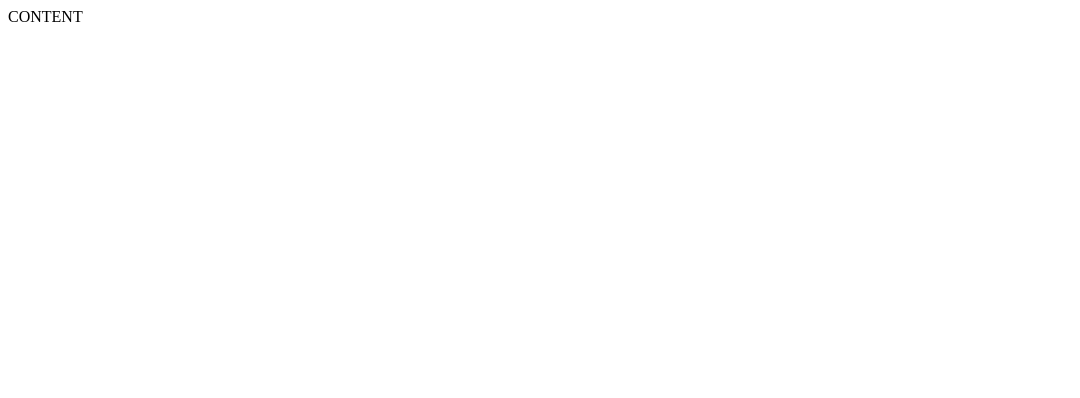
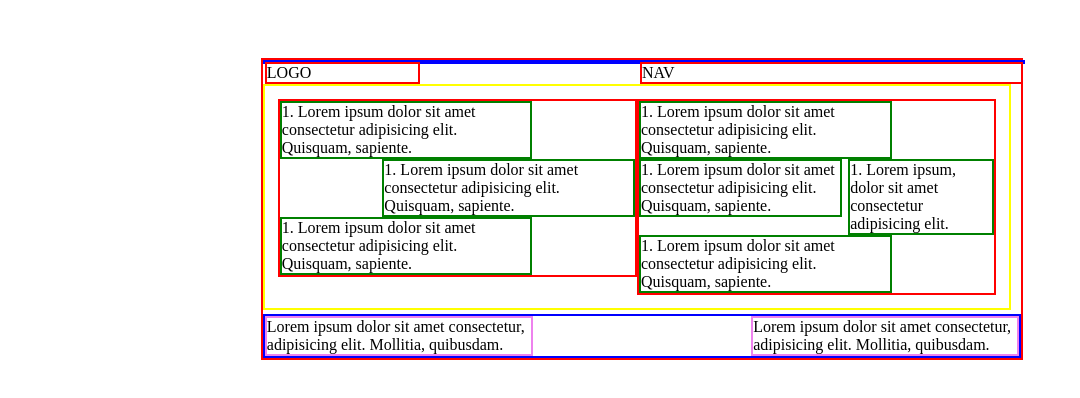
Before and after one commit to Kristle22/nd-kvadratai, a website: page index.html in a window 1280 px wide. Shown: the whole page, without its empty margins (0-1080 px from the left). Drawn offline with Linux system fonts and the light colour scheme.

Commit message:
floating-squares

```diff
--- a/index.html
+++ b/index.html
@@ -7,6 +7,28 @@
     <title>Document</title>
 </head>
 <body>
-CONTENT
+    <div style="border: 2px solid red; width: 60%; margin-top: 50px; margin-left: 20%; display: inline-block;">
+        <div style="border: 2px solid blue; width: 100%;">
+            <div style="border: 2px solid red; width: 20%; float: left;">LOGO</div>
+            <div style="border: 2px solid red; width: 50%; float: right;">NAV</div>
+        </div>
+        <div style="border: 2px solid yellow; padding: 13px; width: calc(100% - 40px); display: inline-block;">
+            <div style="border: 2px solid red; width: calc(50% - 4px); float: left;">
+                <div style="border: 2px solid green; width: 70%; float: left;">1. Lorem ipsum dolor sit amet consectetur adipisicing elit. Quisquam, sapiente.</div>
+                <div style="border: 2px solid green; width: 70%; float: right;">1. Lorem ipsum dolor sit amet consectetur adipisicing elit. Quisquam, sapiente.</div>
+                <div style="border: 2px solid green; width: 70%; float: left;">1. Lorem ipsum dolor sit amet consectetur adipisicing elit. Quisquam, sapiente.</div>
+            </div>
+            <div style="border: 2px solid red; width: calc(50% - 4px); float: right;">
+                <div style="border: 2px solid green; width: 70%; float: left;">1. Lorem ipsum dolor sit amet consectetur adipisicing elit. Quisquam, sapiente.</div>
+                <div style="border: 2px solid green; width: 56%; float: left;">1. Lorem ipsum dolor sit amet consectetur adipisicing elit. Quisquam, sapiente.</div>
+                <div style="border: 2px solid green; width: 40%; float: right;">1. Lorem ipsum, dolor sit amet consectetur adipisicing elit.</div>
+                <div style="border: 2px solid green; width: 70%; float: left;">1. Lorem ipsum dolor sit amet consectetur adipisicing elit. Quisquam, sapiente.</div>
+            </div>
+        </div>
+        <div style="border: 2px solid blue; float: left;">
+            <div style="border: 2px solid violet; width: 35%; float: left;">Lorem ipsum dolor sit amet consectetur, adipisicing elit. Mollitia, quibusdam.</div>
+            <div style="border: 2px solid violet; width: 35%; float: right;">Lorem ipsum dolor sit amet consectetur, adipisicing elit. Mollitia, quibusdam.</div>
+        </div>
+    </div>
 </body>
 </html>
```
